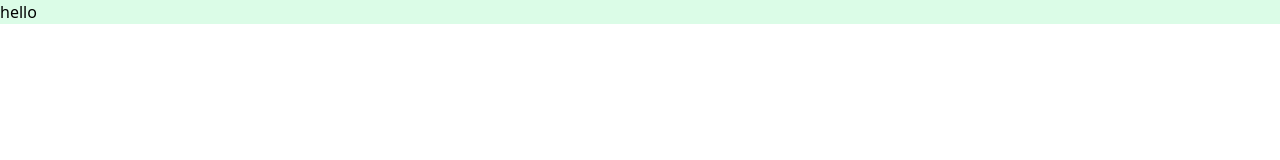
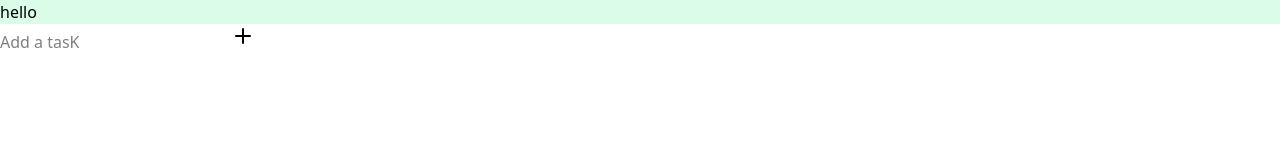
Before and after one commit to ajah-ac/React-with-Typescipt, a React (Vite) app in the folder reduxTodoapp/: page / in a window 1280 px wide. Shown: the top 160 px of the page. Built offline with nearby package versions, Linux system fonts and the light colour scheme.

Commit message:
Attach AddTodo component to ui

```diff
--- a/reduxTodoapp/src/App.tsx
+++ b/reduxTodoapp/src/App.tsx
@@ -1,11 +1,14 @@
 import { useState } from 'react'
 import './output.css'
+import AddTodo from './components/AddTodo'
 function App() {
   const [count, setCount] = useState(0)
 
   return (
     <>
+
     <div className='bg-green-100'> hello</div>
+    <AddTodo/>
     </>
   )
 }
```
